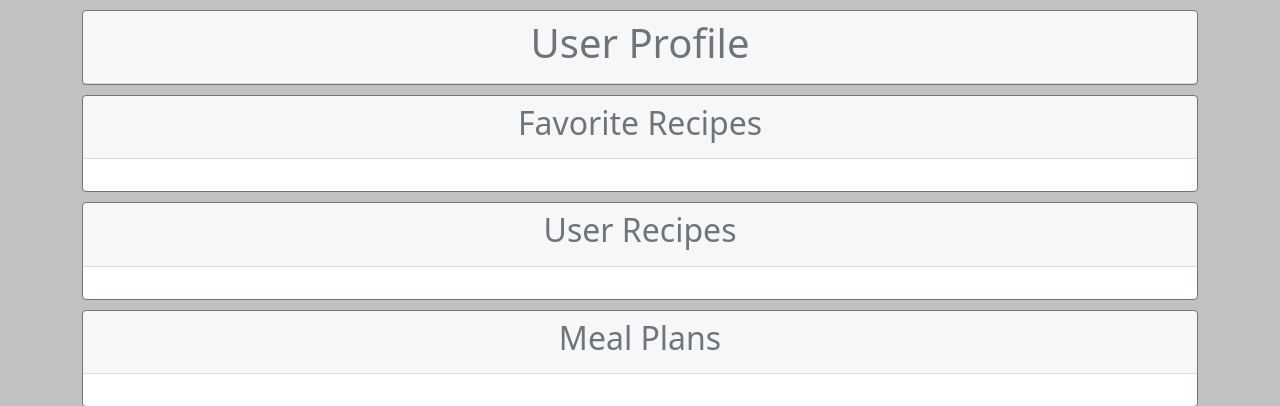
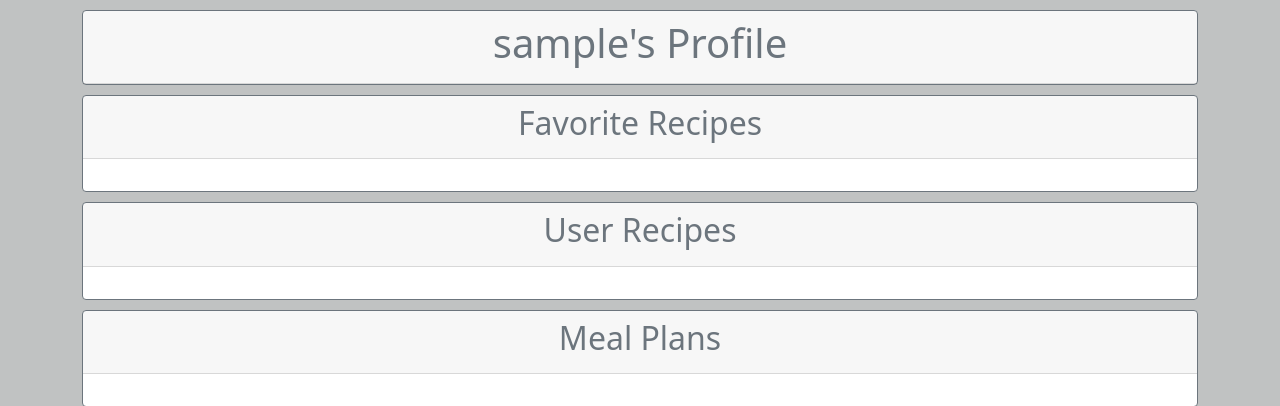
Before and after one commit to JoelRice/Plan-Shop-Eat, a Django app: page /custom_user_app/profile/1/ in a window 1280 px wide. Shown: the part 70-476 px from the top of the page. Run offline with Django 3.2, Linux system fonts and the light colour scheme; the visitor is signed in with stand-in values (Sample User, id 1); data comes from the database, SQL or seed files in the repository; data that the repository does not hold is empty; some libraries are stand-ins or nearby versions.

Commit message:
Moved the add review button and added back username to user_profile.

```diff
--- a/templates/user_profile.html
+++ b/templates/user_profile.html
@@ -2,7 +2,9 @@
 <div class="container">
   <div class="card border-secondary" style="width: 100%; margin-bottom: 10px">
     <div class="card-header">
-      <h1 class="title text-secondary text-center">User Profile</h1>
+      <h1 class="title text-secondary text-center">
+        {{user_profile.username}}'s Profile
+      </h1>
     </div>
   </div>
   <div class="card border-secondary" style="width: 100%; margin-bottom: 10px">
```
Also changed, not shown: templates/recipe.html (+7 -5 lines).
